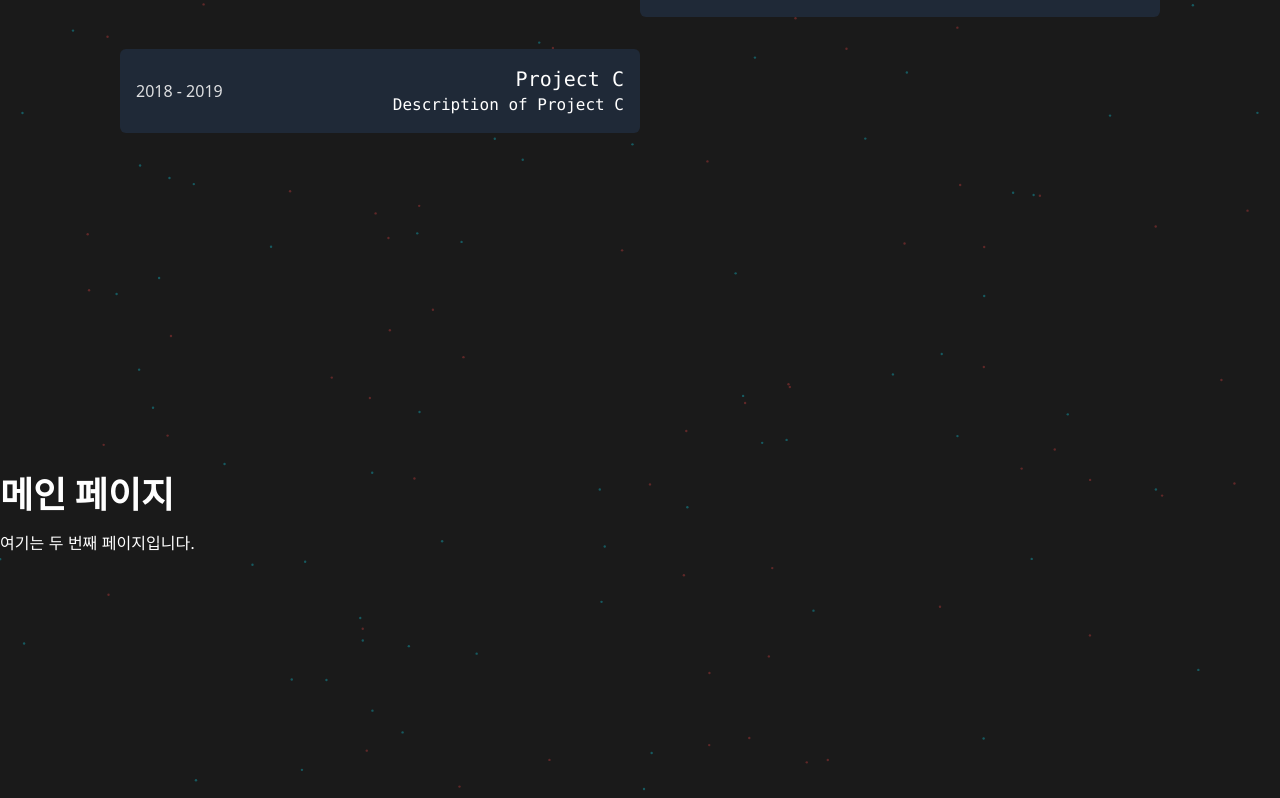
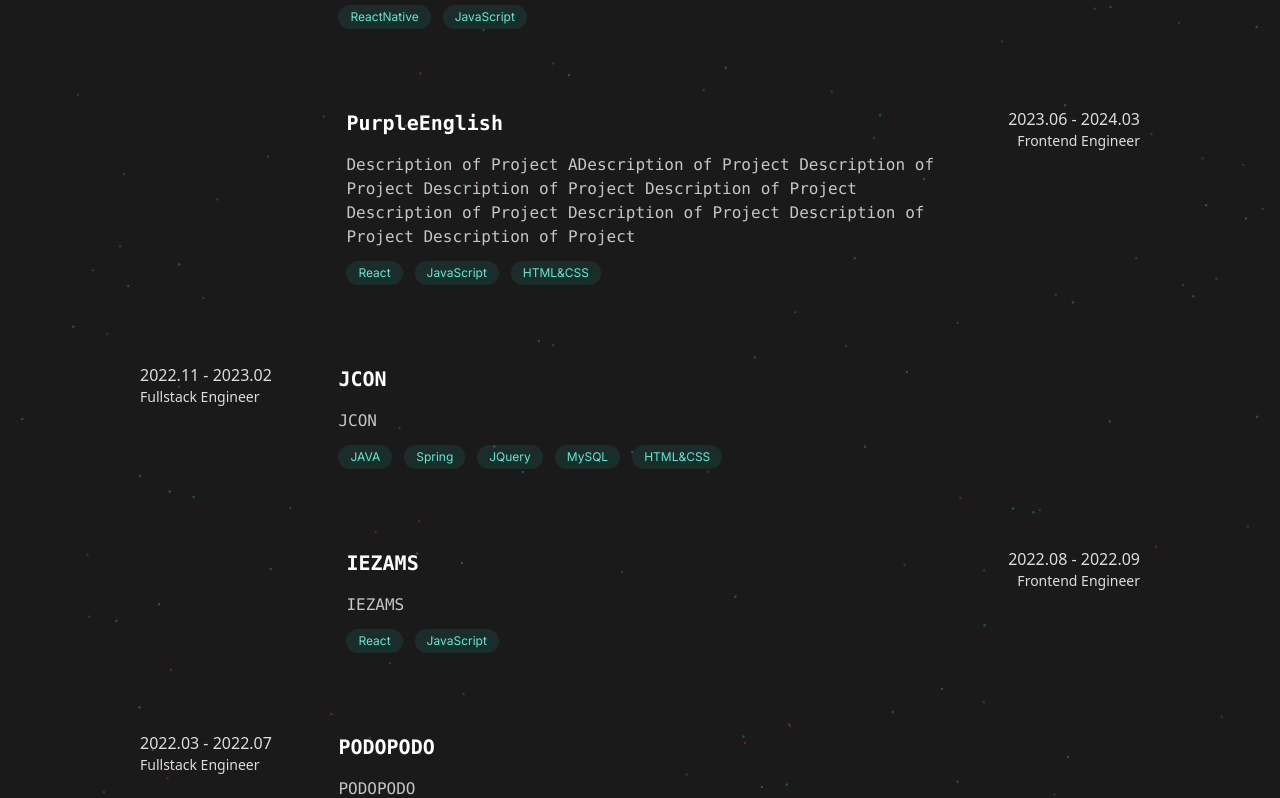
Before and after one commit to HyeonsangKim/NewPortfolio, a Next.js app: page / in a window 1280 px wide. Shown: the part 2434-3232 px from the top of the page. Built offline with nearby package versions, Linux system fonts and the light colour scheme.

Commit message:
job expriences

```diff
--- a/app/contents/Page1.tsx
+++ b/app/contents/Page1.tsx
@@ -36,7 +36,7 @@ export default function Page1({ onVisible }: any) {
 
   useEffect(() => {
     const totalIcons = 10;
-    const interval = 200; // 200ms 간격으로 아이콘을 밝히기
+    const interval = 100; // 200ms 간격으로 아이콘을 밝히기
     if (isInView) {
       const intervalId = setInterval(() => {
         setVisibleIcons((prev) => {
--- a/app/contents/Page2.tsx
+++ b/app/contents/Page2.tsx
@@ -1,43 +1,44 @@
 import ExperienceSection from "@/components/ExprienceList";
 import ParticlesCanvas from "@/components/ParticleCanvas";
-import { useEffect, useRef } from "react";
+import { useEffect, useRef, useState } from "react";
 
 export default function Page2({ onVisible }: any) {
-  const sectionRef = useRef<HTMLDivElement | null>(null);
-
+  const sectionRef2 = useRef<HTMLDivElement>(null);
+  const [isInView, setIsInView] = useState<boolean>(false);
   useEffect(() => {
     const observer = new IntersectionObserver(
       (entries) => {
         entries.forEach((entry) => {
           if (entry.isIntersecting) {
             onVisible("section2");
+            setIsInView(true);
           }
         });
       },
       { threshold: 0.5 }
     );
 
-    if (sectionRef.current) {
-      observer.observe(sectionRef.current);
+    if (sectionRef2.current) {
+      observer.observe(sectionRef2.current);
     }
 
     return () => {
-      if (sectionRef.current) {
-        observer.unobserve(sectionRef.current);
+      if (sectionRef2.current) {
+        observer.unobserve(sectionRef2.current);
       }
     };
   }, [onVisible]);
   return (
-    <section id="section2" ref={sectionRef} className="section m-auto">
+    <section id="section2" ref={sectionRef2} className="section m-auto">
       {/* <ParticlesCanvas /> */}
-      <div className="px-28 pt-16">
+      <div className="lg:px-28 pt-16">
         <div className="relative w-full text-center mb-10 flex justify-center gap-2">
           <div className="titleBox md:before:w-[22rem] before:w-[16.3rem] before:border-b-[1.4rem] before:left-7">
             Job Expriences
           </div>
         </div>
-        <div className="relative p-2">
-          <ExperienceSection />
+        <div className="p-3">
+          <ExperienceSection isInView={isInView} />
         </div>
       </div>
     </section>
--- a/app/contents/Page3.tsx
+++ b/app/contents/Page3.tsx
@@ -27,10 +27,15 @@ export default function Page3({ onVisible }: any) {
     };
   }, [onVisible]);
   return (
-    <section ref={sectionRef} id="section3" className="section">
+    <section ref={sectionRef} id="section3" className="section m-auto">
       {/* <ParticlesCanvas /> */}
-      <h1 className="text-white text-4xl font-bold pt-10">메인 페이지</h1>
-      <p className="text-white mt-4">여기는 두 번째 페이지입니다.</p>
+      <div className="lg:px-28 pt-16">
+        <div className="relative w-full text-center mb-10 flex justify-center gap-2">
+          <div className="titleBox md:before:w-[23.5rem] before:w-[17.5rem] before:border-b-[1.4rem] before:left-7">
+            Personal Project
+          </div>
+        </div>
+      </div>
     </section>
   );
 }
--- a/app/main/page.tsx
+++ b/app/main/page.tsx
@@ -40,7 +40,6 @@ export default function Main({ onVisible }: any) {
   return (
     //h-screen bg-gray-100 flex items-center justify-center
     <div id="main" ref={mainRef} className="flex justify-center min-h-screen">
-      <ParticlesCanvas />
       <div className="relative w-full h-screen flex flex-col justify-center items-center gap-2">
         <div
           className={`${
--- a/app/page.tsx
+++ b/app/page.tsx
@@ -5,6 +5,7 @@ import { useState } from "react";
 import Main from "./main/page";
 import Page3 from "./contents/Page3";
 import Page1 from "./contents/Page1";
+import ParticlesCanvas from "@/components/ParticleCanvas";
 
 export default function Home() {
   const [currentSection, setCurrentSection] = useState("main");
@@ -15,6 +16,7 @@ export default function Home() {
   return (
     <div>
       <main className="min-h-screen">
+        <ParticlesCanvas />
         <Main onVisible={handleSectionVisible} />
         <Header currentSection={currentSection} />
         <Page1 onVisible={handleSectionVisible} />
--- a/components/ExprienceList.tsx
+++ b/components/ExprienceList.tsx
@@ -3,43 +3,98 @@ import React from "react";
 const experiences = [
   {
     date: "2024.04 - 2024.06",
+    job: "Frontend Engineer",
     title: "PurpleEnglish Application",
-    description: "Description of Project A",
+    description:
+      "Description of Project ADescription of Project Description of Project Description of Project Description of Project Description of Project Description of Project Description of Project Description of Project ",
+    stacks: ["ReactNative", "JavaScript"],
   },
   {
     date: "2023.06 - 2024.03",
+    job: "Frontend Engineer",
     title: "PurpleEnglish",
-    description: "PurpleEnglish",
+    description:
+      "Description of Project ADescription of Project Description of Project Description of Project Description of Project Description of Project Description of Project Description of Project Description of Project ",
+    stacks: ["React", "JavaScript", "HTML&CSS"],
   },
   {
-    date: "2018 - 2019",
-    title: "Project C",
-    description: "Description of Project C",
+    date: "2022.11 - 2023.02",
+    job: "Fullstack Engineer",
+    title: "JCON",
+    description: "JCON",
+    stacks: ["JAVA", "Spring", "JQuery", "MySQL", "HTML&CSS"],
+  },
+  {
+    date: "2022.08 - 2022.09",
+    job: "Frontend Engineer",
+    title: "IEZAMS",
+    description: "IEZAMS",
+    stacks: ["React", "JavaScript"],
+  },
+  {
+    date: "2022.03 - 2022.07",
+    job: "Fullstack Engineer",
+    title: "PODOPODO",
+    description: "PODOPODO",
+    stacks: ["JAVA", "Spring", "JQuery", "MySQL", "HTML&CSS"],
   },
   // 더 많은 경력 추가
 ];
 
-function ExperienceSection() {
+function ExperienceSection({ isInView }: { isInView: boolean }) {
   return (
-    <div className="space-y-8">
+    <div className="flex flex-col gap-12 mt-4">
       {experiences.map((experience, index) => (
         <div
           key={index}
-          className={`flex ${
-            index % 2 === 0 ? "md:justify-start" : "md:justify-end"
+          className={`flex flex-col md:flex-row ${
+            index % 2 === 0 ? "lg:justify-start" : "lg:justify-end"
+          } transition-all duration-1000 ease-out transform ${
+            isInView
+              ? "opacity-100 translate-x-0"
+              : index % 2 === 0
+              ? "opacity-0 -translate-x-10"
+              : "opacity-0 translate-x-10"
           }`}
         >
-          <div className="md:w-1/2 w-full bg-gray-800 p-4 rounded-md flex items-center">
-            <div className="w-1/3 text-left">
-              <p className="text-base font-sans text-white text-opacity-85">
+          <div
+            className={`flex lg:w-4/5 w-full p-4 rounded-md flex-col ${
+              index % 2 === 0 ? "md:flex-row" : "md:flex-row-reverse"
+            } items-center`}
+          >
+            <div
+              className={`md:w-1/4 w-full h-full ${
+                index % 2 === 0 ? "text-left" : "lg:text-right"
+              } mb-1`}
+            >
+              <p className="text-sm lg:text-base font-sans text-white text-opacity-85">
                 {experience.date}
               </p>
+              <p className="text-xs lg:text-sm font-sans text-white text-opacity-85">
+                {experience.job}
+              </p>
             </div>
-            <div className="w-2/3 text-right">
-              <h2 className="text-xl font-mono text-white">
+            <div
+              className={`md:w-3/4 w-full ${
+                index % 2 === 0 ? "text-left" : "text-right"
+              }`}
+            >
+              <h2 className="text-xl font-mono text-left font-bold text-white mb-4">
                 {experience.title}
               </h2>
-              <p className="text-white font-mono">{experience.description}</p>
+              <p className="text-white font-mono text-left text-sm md:text-base text-opacity-75">
+                {experience.description}
+              </p>
+              <div className="gap-3 flex flex-row mt-3">
+                {experience.stacks.map((stack, index) => (
+                  <p
+                    key={index}
+                    className="bg-teal-400/10 text-teal-300 rounded-full p-1 px-3 text-xs"
+                  >
+                    {stack}
+                  </p>
+                ))}
+              </div>
             </div>
           </div>
         </div>
--- a/components/ParticleCanvas.tsx
+++ b/components/ParticleCanvas.tsx
@@ -95,14 +95,13 @@ const ParticlesCanvas: React.FC = () => {
       animate();
       const handleMouseMove = (event: MouseEvent) => {
         const mouseX = event.clientX;
-        const mouseY = event.clientY;
+        const mouseY = event.clientY + window.scrollY;
 
         particlesRef.current.forEach((particle) => {
           const dx = particle.x - mouseX;
           const dy = particle.y - mouseY;
           const distance = Math.sqrt(dx * dx + dy * dy);
           const maxDistance = 100;
-          const force = (maxDistance - distance) / maxDistance;
 
           if (distance < maxDistance) {
             particle.color = `${particle.color.slice(0, -4)}0.7)`;
@@ -116,8 +115,6 @@ const ParticlesCanvas: React.FC = () => {
       window.addEventListener("resize", resizeCanvas);
 
       return () => {
-        console.log("[opop");
-
         window.removeEventListener("mousemove", handleMouseMove);
         window.removeEventListener("resize", resizeCanvas);
       };
```
